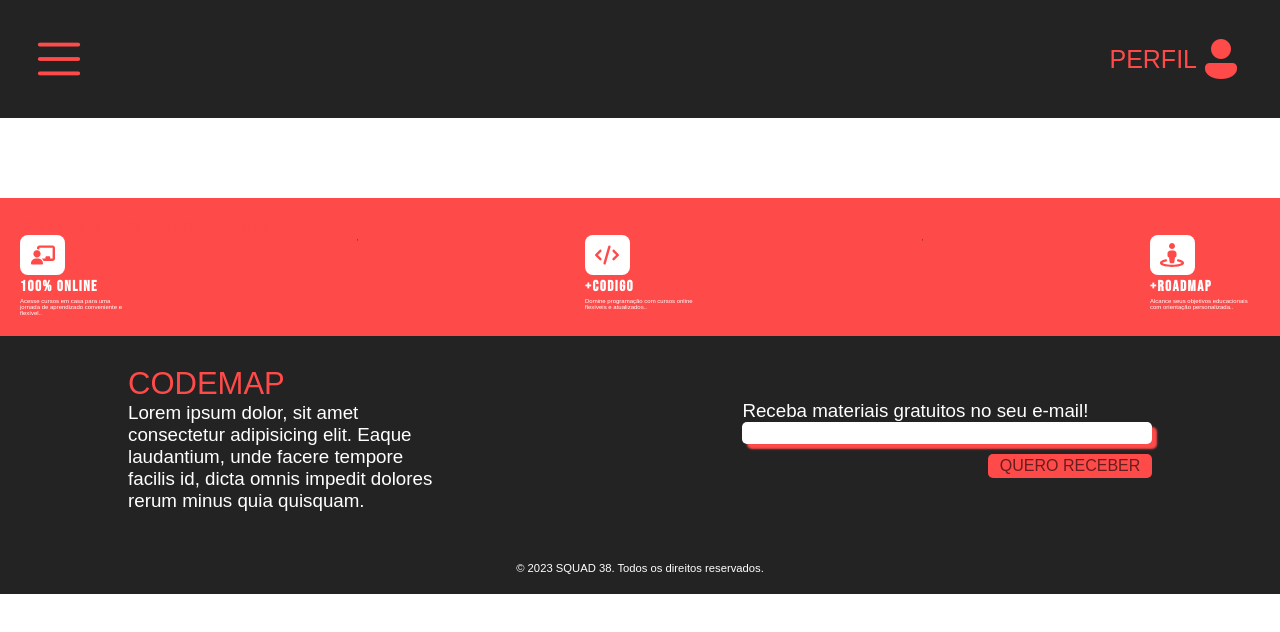
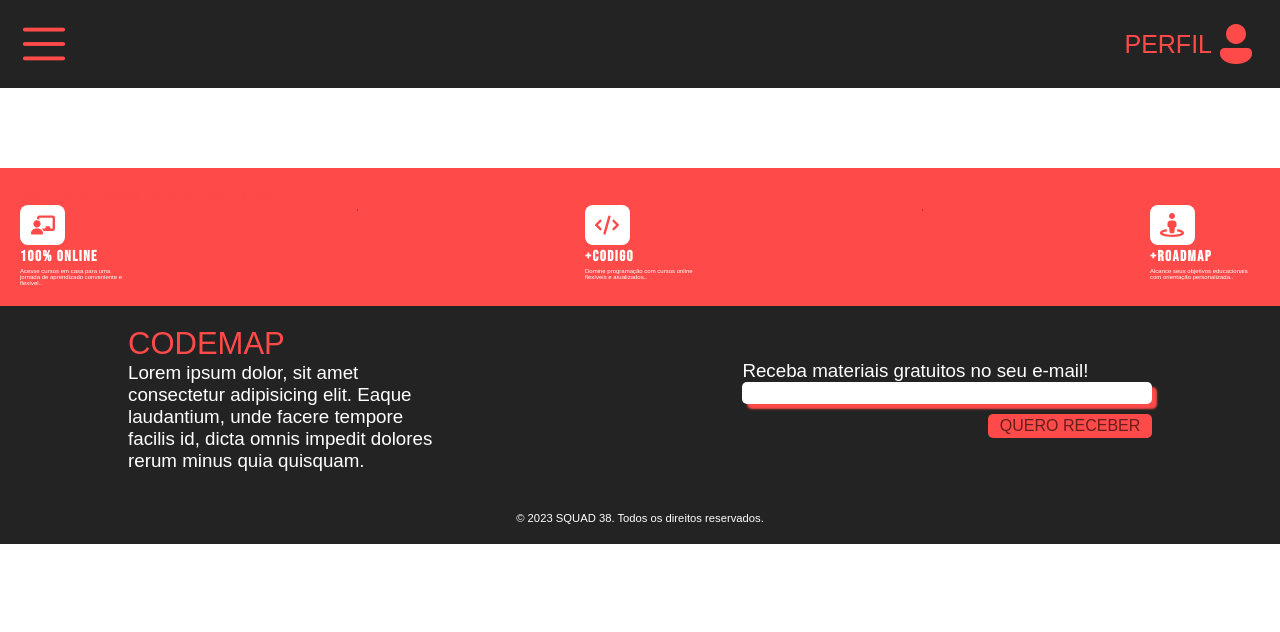
Before and after one commit to Squad-038/CodeMap, a plain HTML site: page pages/home/index.html in a window 1280 px wide. Drawn offline with Linux system fonts and the light colour scheme; a web font is replaced by a local one.

```diff
--- a/pages/home/index.scss
+++ b/pages/home/index.scss
@@ -15,7 +15,6 @@
     display: flex;
     align-items: center;
     justify-content: space-between;
-    padding: 15px;
 
     #perfil {
       display: flex;
@@ -42,7 +41,6 @@
   background-color: $secondary-color;
   display: grid;
   grid-template-columns: 60% 40%;
-  padding: 30px;
   align-items: center;
   padding-inline: 10%;
 
```
Also changed, not shown: pages/home/index.css, 1 other file.
